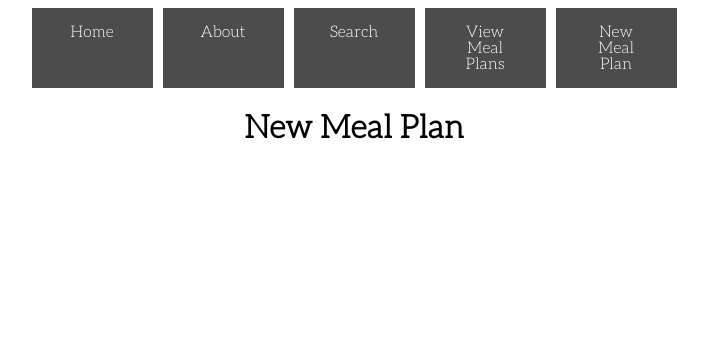
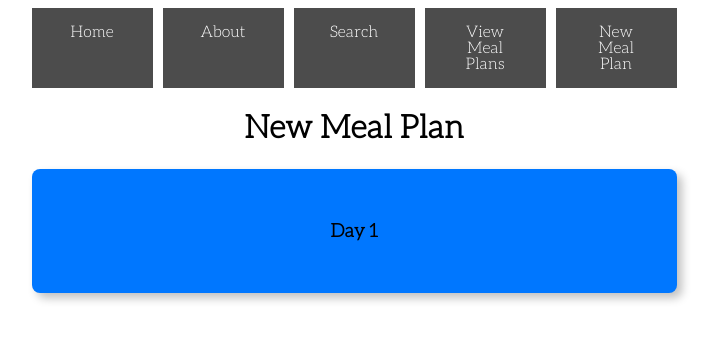
Before and after one commit to dwinniford/nutrition-tracker, a React (Create React App) app: page /mealplans/new in a window 1280 px wide. Shown: the top 340 px of the page, without its empty margins (286-1003 px from the left). Built offline with nearby package versions, Linux system fonts and the light colour scheme.

Commit message:
recipe button can drag and drop

```diff
--- a/src/components/RecipeCard.js
+++ b/src/components/RecipeCard.js
@@ -13,7 +13,7 @@ export default class RecipeCard extends Component {
         if (this.state.displayNutrition) {
             return <RecipeNutritionCard recipe={this.props.recipe}/>
         } else {
-            return <img src={this.props.recipe.image} />
+            return <img src={this.props.recipe.image} alt={this.props.recipe.label}/>
         }
     }
 
--- /dev/null
+++ b/src/containers/MealPlansNewContainer.css
@@ -0,0 +1,7 @@
+.day-1 {
+    padding: 2rem;
+  text-align: center;
+  background: #07F;
+  border-radius: 0.5rem;
+  box-shadow: 5px 5px 10px #C0C0C0;
+}
--- a/src/containers/MealPlansNewContainer.js
+++ b/src/containers/MealPlansNewContainer.js
@@ -1,13 +1,35 @@
 import React, { Component } from 'react'
 import {connect} from 'react-redux'
 import RecipeCard from '../components/RecipeCard.js'
+import './MealPlansNewContainer.css'
 
 class MealPlansNewContainer extends Component {
+
+    recipeButton = (recipe) => {
+    return <button draggable className="black-button">{recipe.label}</button>
+    }
+
+    handleDrop = (event) => {
+        event.preventDefault()
+        console.log("Dropping")
+    }
+
+    handleDragOver = (event) => {
+        event.preventDefault()
+        console.log("Dragging over")
+    }
+
     render() {
         return (
             <div>
                 <h1>New Meal Plan</h1>
-                {this.props.newMealPlan.map(recipe => <RecipeCard recipe={recipe} />)}
+                <div className="newRecipes">
+                    {this.props.newMealPlan.map(recipe => this.recipeButton(recipe))}
+                </div>
+                <div onDragOver={this.handleDragOver} onDrop={this.handleDrop} className="day-1" >
+                    <h3 >Day 1</h3>
+
+                </div>
             </div>
         )
     }
```
